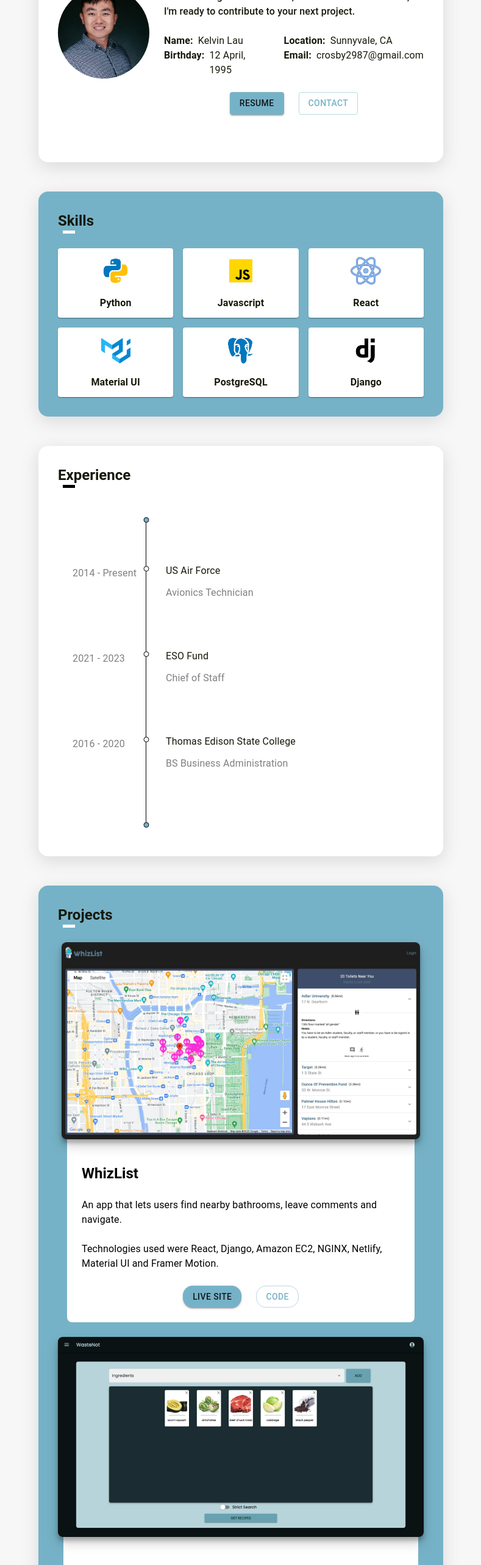
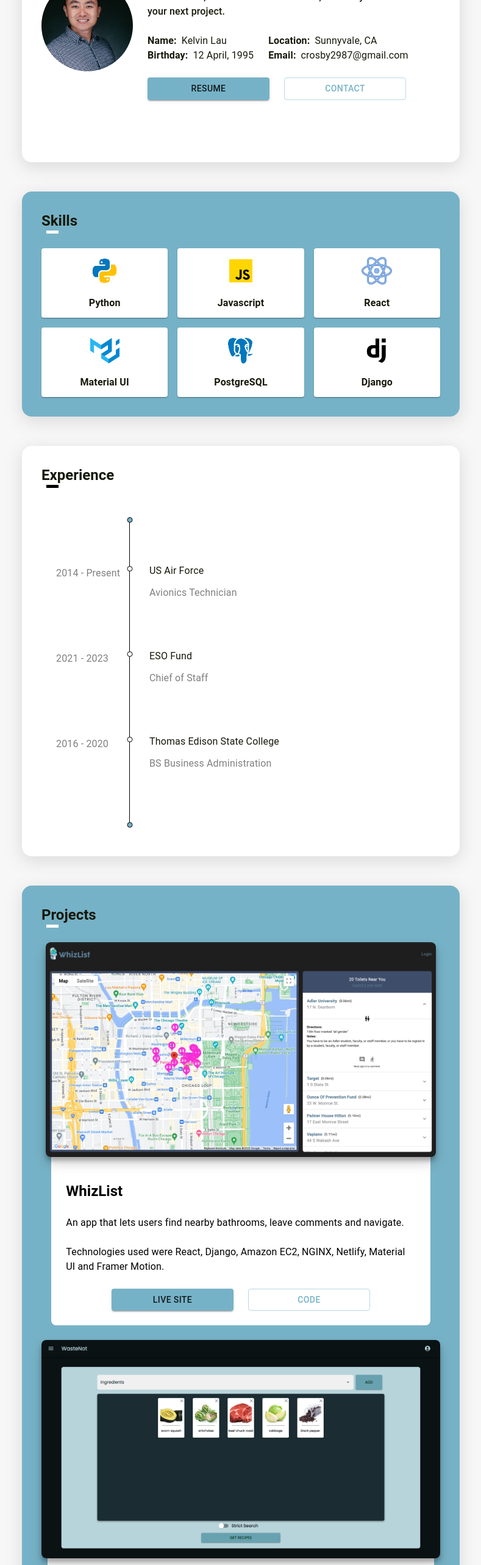
Before and after one commit to sleepingbaby/kelvinlauportfolio, a React (Vite) app in the folder Portfolio/: page / in a window 1280 px wide. Shown: the part 900-3466 px from the top of the page at 61% size, without its empty margins (444-1233 px from the left). Built offline with nearby package versions, Linux system fonts and the light colour scheme.

Commit message:
Build for deployment

```diff
--- a/Portfolio/src/components/Project.jsx
+++ b/Portfolio/src/components/Project.jsx
@@ -54,7 +54,7 @@
             Material UI and Framer Motion.{" "}
           </Typography>
           <Stack
-            direction="row"
+            direction={{ xs: "column", sm: "column", md: "row" }}
             width="100%"
             spacing={3}
             alignItems="center"
@@ -69,7 +69,7 @@
                 variant="contained"
                 color="primary"
                 disableRipple
-                sx={{ borderRadius: "16px" }}
+                sx={{ width: "200px" }}
               >
                 Live Site
               </Button>
@@ -82,7 +82,7 @@
               <Button
                 variant="outlined"
                 color="primary"
-                sx={{ borderRadius: "16px" }}
+                sx={{ width: "200px" }}
               >
                 Code
               </Button>
@@ -135,7 +135,7 @@
             Technologies used were React, Material UI, and react-spring.{" "}
           </Typography>
           <Stack
-            direction="row"
+            direction={{ xs: "column", sm: "column", md: "row" }}
             width="100%"
             spacing={3}
             alignItems="center"
@@ -150,7 +150,7 @@
                 variant="contained"
                 color="primary"
                 disableRipple
-                sx={{ borderRadius: "16px" }}
+                sx={{ width: "200px" }}
               >
                 Preview
               </Button>
@@ -164,7 +164,7 @@
               <Button
                 variant="outlined"
                 color="primary"
-                sx={{ borderRadius: "16px" }}
+                sx={{ width: "200px" }}
               >
                 Code
               </Button>
--- a/Portfolio/src/pages/right/Right.jsx
+++ b/Portfolio/src/pages/right/Right.jsx
@@ -175,15 +175,24 @@
                   </Stack>
                 </Stack>
                 <Stack
-                  direction="row"
+                  direction={{ xs: "column", sm: "column", md: "row" }}
                   gap={3}
+                  mr={7}
                   alignItems="center"
                   justifyContent="center"
                 >
-                  <Button color="primary" variant="contained">
+                  <Button
+                    color="primary"
+                    variant="contained"
+                    sx={{ width: "200px" }}
+                  >
                     Resume
                   </Button>
-                  <Button color="primary" variant="outlined">
+                  <Button
+                    color="primary"
+                    variant="outlined"
+                    sx={{ width: "200px" }}
+                  >
                     Contact
                   </Button>
                 </Stack>
```
